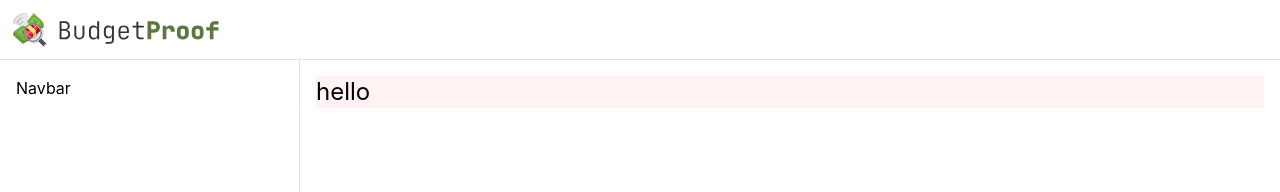
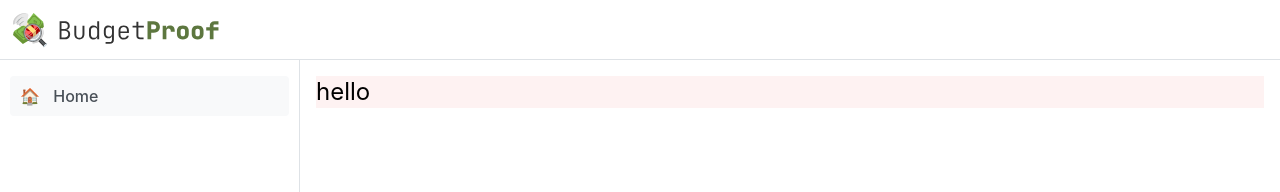
Before and after one commit to odc-2024/budgetproof-frontend, a React (Vite) app: page / in a window 1280 px wide. Shown: the top 192 px of the page. Built offline with nearby package versions, Linux system fonts and the light colour scheme.

Commit message:
navigation and layout

```diff
--- a/package.json
+++ b/package.json
@@ -38,6 +38,7 @@
     "sort-by": "^1.2.0"
   },
   "devDependencies": {
+    "@types/node": "^20.11.7",
     "@types/react": "^18.2.43",
     "@types/react-dom": "^18.2.17",
     "@typescript-eslint/eslint-plugin": "^6.14.0",
--- a/postcss.config.js
+++ b/postcss.config.js
@@ -1,7 +1,5 @@
 export default {
   plugins: {
-    tailwindcss: {},
-    autoprefixer: {},
     'postcss-preset-mantine': {},
     'postcss-simple-vars': {
       variables: {
@@ -12,5 +10,8 @@ export default {
         'mantine-breakpoint-xl': '88em',
       },
     },
+    'tailwindcss/nesting': {},
+    tailwindcss: {},
+    autoprefixer: {},
   },
 };
--- a/src/App.tsx
+++ b/src/App.tsx
@@ -1,41 +1,9 @@
-import { AppShell, Burger } from '@mantine/core';
-import { useDisclosure } from '@mantine/hooks';
 import React from 'react';
 import { RouterProvider } from 'react-router-dom';
-import { router } from './router';
-import LogoFull from './assets/logo-full.svg';
+import { router } from '@/router';
 
 const App: React.FC = () => {
-  const [opened, { toggle }] = useDisclosure();
-
-  return (
-    <AppShell
-      header={{ height: 60 }}
-      navbar={{
-        width: 300,
-        breakpoint: 'sm',
-        collapsed: { mobile: !opened },
-      }}
-      padding="md"
-    >
-      <AppShell.Header className="flex items-center px-3">
-        <Burger
-          opened={opened}
-          onClick={toggle}
-          hiddenFrom="sm"
-          size="sm"
-          className="mr-2"
-        />
-        <img src={LogoFull} className="h-[36px]" />
-      </AppShell.Header>
-
-      <AppShell.Navbar p="md">Navbar</AppShell.Navbar>
-
-      <AppShell.Main>
-        <RouterProvider router={router} />
-      </AppShell.Main>
-    </AppShell>
-  );
+  return <RouterProvider router={router} />;
 };
 
 export default App;
--- /dev/null
+++ b/src/components/Layout/DefaultLayout.tsx
@@ -0,0 +1,40 @@
+import React from 'react';
+import { AppShell, Burger } from '@mantine/core';
+import { useDisclosure } from '@mantine/hooks';
+import LogoFull from '@/assets/logo-full.svg';
+import Navbar from '@/components/Navbar/Navbar';
+const DefaultLayout: React.FC<{
+  children: React.ReactNode;
+}> = ({ children }) => {
+  const [opened, { toggle }] = useDisclosure();
+  return (
+    <AppShell
+      header={{ height: 60 }}
+      navbar={{
+        width: 300,
+        breakpoint: 'sm',
+        collapsed: { mobile: !opened },
+      }}
+      padding="md"
+    >
+      <AppShell.Header className="flex items-center px-3">
+        <Burger
+          opened={opened}
+          onClick={toggle}
+          hiddenFrom="sm"
+          size="sm"
+          className="mr-2"
+        />
+        <img src={LogoFull} className="h-[36px]" />
+      </AppShell.Header>
+
+      <AppShell.Navbar p="md">
+        <Navbar />
+      </AppShell.Navbar>
+
+      <AppShell.Main>{children}</AppShell.Main>
+    </AppShell>
+  );
+};
+
+export default DefaultLayout;
--- /dev/null
+++ b/src/components/Navbar/Navbar.module.css
@@ -0,0 +1,39 @@
+.section {
+  margin-left: calc(var(--mantine-spacing-md) * -1);
+  margin-right: calc(var(--mantine-spacing-md) * -1);
+  margin-bottom: var(--mantine-spacing-md);
+
+  &:not(:last-of-type) {
+    border-bottom: rem(1px) solid
+      light-dark(var(--mantine-color-gray-3), var(--mantine-color-dark-4));
+  }
+}
+
+.collections {
+  padding-left: calc(var(--mantine-spacing-md) - rem(6px));
+  padding-right: calc(var(--mantine-spacing-md) - rem(6px));
+  padding-bottom: var(--mantine-spacing-md);
+}
+
+.collectionsHeader {
+  padding-left: calc(var(--mantine-spacing-md) + rem(2px));
+  padding-right: var(--mantine-spacing-md);
+  margin-bottom: rem(5px);
+}
+
+.collectionLink {
+  display: block;
+  padding: var(--mantine-spacing-sm) var(--mantine-spacing-xs);
+  text-decoration: none;
+  border-radius: var(--mantine-radius-sm);
+  font-size: var(--mantine-font-size-md);
+  color: light-dark(var(--mantine-color-gray-7), var(--mantine-color-dark-0));
+  line-height: 1;
+  font-weight: 500;
+  margin-bottom: var(--mantine-spacing-xs);
+}
+
+.collectionLink:hover, .collectionLinkActive {
+  background-color: light-dark(var(--mantine-color-gray-0), var(--mantine-color-dark-6));
+  color: light-dark(var(--mantine-color-gray-7), var(--mantine-color-dark-0));
+}
--- /dev/null
+++ b/src/components/Navbar/Navbar.tsx
@@ -0,0 +1,29 @@
+import React from 'react';
+import { rem } from '@mantine/core';
+import classes from './Navbar.module.css';
+import { NavLink } from 'react-router-dom';
+
+const collections = [{ emoji: '🏠', label: 'Home', to: '/' }];
+
+const Navbar: React.FC = () => {
+  const collectionLinks = collections.map((collection, index) => (
+    <NavLink
+      to={collection.to}
+      key={index}
+      className={({ isActive }) =>
+        [classes.collectionLink, isActive ? classes.collectionLinkActive : ''].join(' ')
+      }
+    >
+      <span style={{ marginRight: rem(9), fontSize: rem(16) }}>{collection.emoji}</span>{' '}
+      {collection.label}
+    </NavLink>
+  ));
+
+  return (
+    <div className={classes.section}>
+      <div className={classes.collections}>{collectionLinks}</div>
+    </div>
+  );
+};
+
+export default Navbar;
--- a/src/router.tsx
+++ b/src/router.tsx
@@ -1,7 +1,7 @@
 import React from 'react';
 import { createBrowserRouter } from 'react-router-dom';
 
-import HomeView from './views/HomeView';
+import HomeView from '@/views/HomeView';
 
 export const shutUpEslint: React.FC = () => <></>;
 
--- a/src/views/HomeView.tsx
+++ b/src/views/HomeView.tsx
@@ -1,7 +1,12 @@
 import React from 'react';
+import DefaultLayout from '@/components/Layout/DefaultLayout';
 
 const HomeView: React.FC = () => {
-  return <div className="bg-red-50 text-2xl">hello</div>;
+  return (
+    <DefaultLayout>
+      <div className="bg-red-50 text-2xl">hello</div>
+    </DefaultLayout>
+  );
 };
 
 export default HomeView;
--- a/tsconfig.json
+++ b/tsconfig.json
@@ -18,7 +18,11 @@
     "strict": true,
     "noUnusedLocals": true,
     "noUnusedParameters": true,
-    "noFallthroughCasesInSwitch": true
+    "noFallthroughCasesInSwitch": true,
+
+    "paths": {
+      "@/*": ["./src/*"]
+    }
   },
   "include": ["src"],
   "references": [{ "path": "./tsconfig.node.json" }]
--- a/vite.config.ts
+++ b/vite.config.ts
@@ -1,7 +1,11 @@
 import { defineConfig } from 'vite';
+import { fileURLToPath, URL } from 'url';
 import react from '@vitejs/plugin-react';
 
 // https://vitejs.dev/config/
 export default defineConfig({
   plugins: [react()],
+  resolve: {
+    alias: [{ find: '@', replacement: fileURLToPath(new URL('./src', import.meta.url)) }],
+  },
 });
```
Also changed, not shown: 1 other file (tests, documents, lock files or other folders).
